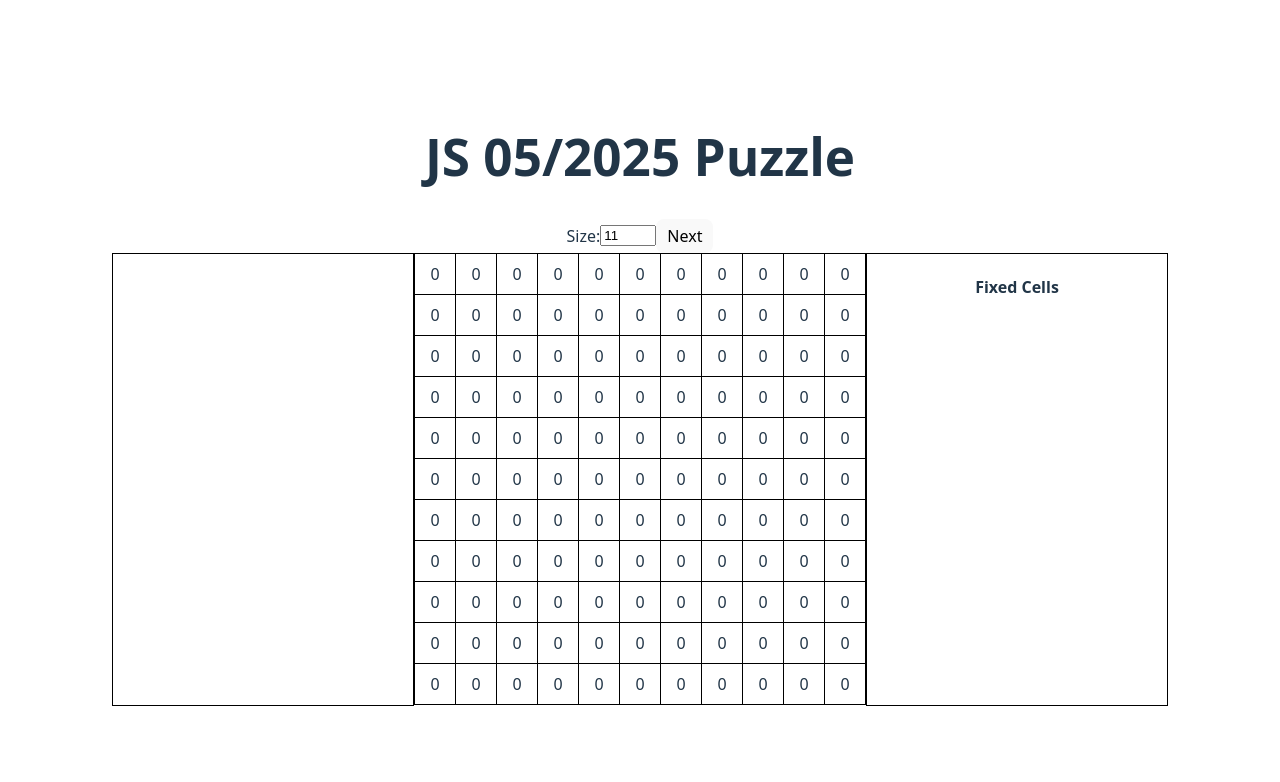
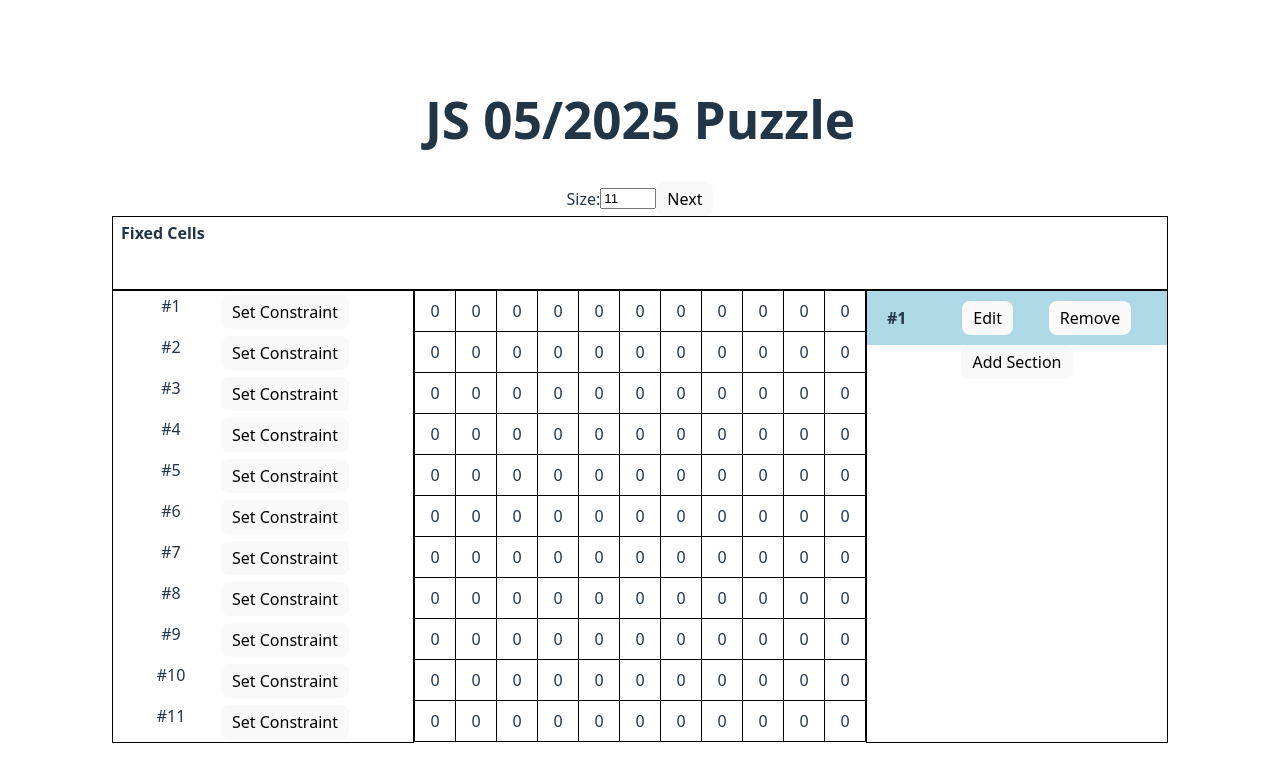
Before and after one commit to ycby/miniature-potato, a React (Vite) app: page / in a window 1280 px wide. Shown: the top 782 px of the page. Built offline with nearby package versions, Linux system fonts and the light colour scheme.

Commit message:
Moved fixed cells to upper position

```diff
--- a/src/App.css
+++ b/src/App.css
@@ -22,18 +22,40 @@
   overflow: scroll;
 }
 
-.sidebar li {
-  list-style: none;
-}
-
-.sidebar ul {
-  margin: 0;
-  padding: 0;
-}
-
 .constraints {
   width: 300px;
   min-height: 400px;
   right: 0;
   border: 1px solid black;
 }
+
+.fixed-cells-container {
+  height: 4em;
+  border: 1px solid black;
+  padding: 4px 8px;
+}
+
+.fixed-cells-container h4{
+  margin: 0;
+  text-align: left;
+}
+
+.fixed-cells-container li {
+  list-style: none;
+  display: inline-block;
+  margin: 0 10px 0 0;
+}
+
+.fixed-cells-container li:before {
+  content: '[';
+}
+.fixed-cells-container li:after {
+  content: ']';
+}
+
+.fixed-cells-container ul {
+  margin: 0;
+  padding: 0;
+  display: flex;
+  align-items: start;
+}
--- a/src/App.jsx
+++ b/src/App.jsx
@@ -4,7 +4,7 @@ import {Grid} from './Grid/Grid.jsx';
 import {useState} from "react";
 
 //MODES: SET_FIXED, SET_SECTIONS, SOLVE
-const modes = ['SET_FIXED', 'SET_SECTIONS', 'SOLVE'];
+const modes = ['SETUP', 'SOLVE'];
 
 //Generate the initial state here
 const yellowCells = [
--- a/src/Contstraint/Constraint.jsx
+++ b/src/Contstraint/Constraint.jsx
@@ -23,7 +23,7 @@ export const Constraint = (props) => {
         <div
             className='constraint'
         >
-            {mode === 'SET_SECTIONS' &&
+            {mode === 'SETUP' &&
                 <div>
                     <span style={{width: '100px', textOverflow: 'ellipsis', display: 'inline-block', overflow: 'hidden'}}>{constraint.name}</span>
                     <button onClick={() => setIsEditingConstraint(true)}>Set Constraint</button>
--- a/src/Grid/Grid.jsx
+++ b/src/Grid/Grid.jsx
@@ -205,11 +205,7 @@ export const Grid = (props) => {
         markFixedCells(cells, fixedCells);
     }, [cells, fixedCells]);
 
-    const cellOnClickFunctionGenerator = (mode) => {
-
-        switch (mode) {
-            case 'SET_FIXED':
-                return ((position) => {
+    const onClickFixedHandler = (position) => {
 
         let newFixedCells = [...fixedCells];
         newFixedCells.push(position);
@@ -218,9 +214,9 @@ export const Grid = (props) => {
         let newCells = generateCellsCopy(cells);
         newCells[position.x][position.y].isFixed = true;
         setCells(newCells);
-                });
-            case 'SET_SECTIONS':
-                return ((position) => {
+    }
+
+    const onClickSectionHandler = (position) => {
 
         if (currentSettingSection === null) return;
 
@@ -238,18 +234,19 @@ export const Grid = (props) => {
         newConstraints[position.x].correct = null;
 
         setConstraints(newConstraints);
-                });
-            case 'SET_CONSTRAINTS':
-                break;
-            case 'SOLVE':
-                break;
-            default:
-                return () => {};
-        }
     }
 
     return (
-        <div style={{display: 'flex'}}>
+        <div style={{display: 'flex', flexDirection: 'column'}}>
+            <div className='fixed-cells-container'>
+                <h4>Fixed Cells</h4>
+                <ul>
+                    {
+                        fixedCells.map((cell) => <li key={`fixedx${cell.x}y${cell.y}`}>{cell.x}, {cell.y}</li>)
+                    }
+                </ul>
+            </div>
+            <div style={{display: 'flex', flexDirection: 'row'}}>
                 <div className='constraints'>
                     {constraints.map((constraint, index) => {
                         return (
@@ -322,7 +319,14 @@ export const Grid = (props) => {
                                     number={cells[cell.x][cell.y].number}
                                     className={`${cell.y % size !== size - 1 ? 'border-right-none' : ''} ${cell.x > 0 ? 'border-top-none' : ''}`}
                                     style={cell.section != null ? {backgroundColor: cell.section.color} : {}}
-                                onClick={cellOnClickFunctionGenerator(mode)}
+                                    onClick={(position) => {
+
+                                        if (mode === 'SETUP') {
+
+                                            if (currentSettingSection === null) onClickFixedHandler(position);
+                                            else onClickSectionHandler(position);
+                                        }
+                                    }}
                                     updateCellValue={(position, newValue) => {
 
                                         console.log(`position: ${position.x}, ${position.y}, newValue: ${newValue}`);
@@ -365,17 +369,7 @@ export const Grid = (props) => {
                 </div>
 
                 <div className='sidebar'>
-                {mode === 'SET_FIXED' &&
-                    <div>
-                        <h4>Fixed Cells</h4>
-                        <ul>
-                            {
-                                fixedCells.map((cell) => <li key={`fixedx${cell.x}y${cell.y}`}>{cell.x}, {cell.y}</li>)
-                            }
-                        </ul>
-                    </div>
-                }
-                {mode === 'SET_SECTIONS' &&
+                    {mode === 'SETUP' &&
                         <div>
                             {sections.map((section, index) => {
 
@@ -418,6 +412,7 @@ export const Grid = (props) => {
                             >Add Section</button>
                         </div>
                     }
+                </div>
             </div>
         </div>
     )
--- a/src/Section/Section.jsx
+++ b/src/Section/Section.jsx
@@ -26,12 +26,12 @@ export const Section = (props) => {
         >
             <span className='section-number'>#{sectionNo + 1}</span>
             <div className='controls'>
-                {mode === 'SET_SECTIONS' && currentSettingSection == null &&
+                {mode === 'SETUP' && currentSettingSection == null &&
                     <button
                         onClick={() => setCurrentSections(sectionNo)}
                     >Edit</button>
                 }
-                {mode === 'SET_SECTIONS' && currentSettingSection === sectionNo &&
+                {mode === 'SETUP' && currentSettingSection === sectionNo &&
                     <button
                         onClick={() => setCurrentSections(null)}
                     >Done</button>
@@ -47,7 +47,7 @@ export const Section = (props) => {
                         <button onClick={() => setCellsToValue(cells, currentValue)}>Set</button>
                     </>
                 }
-                {mode === 'SET_SECTIONS' && currentSettingSection == null  &&
+                {mode === 'SETUP' && currentSettingSection == null  &&
                     <button onClick={() => onRemove(sectionNo)}>Remove</button>
                 }
             </div>
```
Lines whose indentation alone changed are shown as unchanged.
